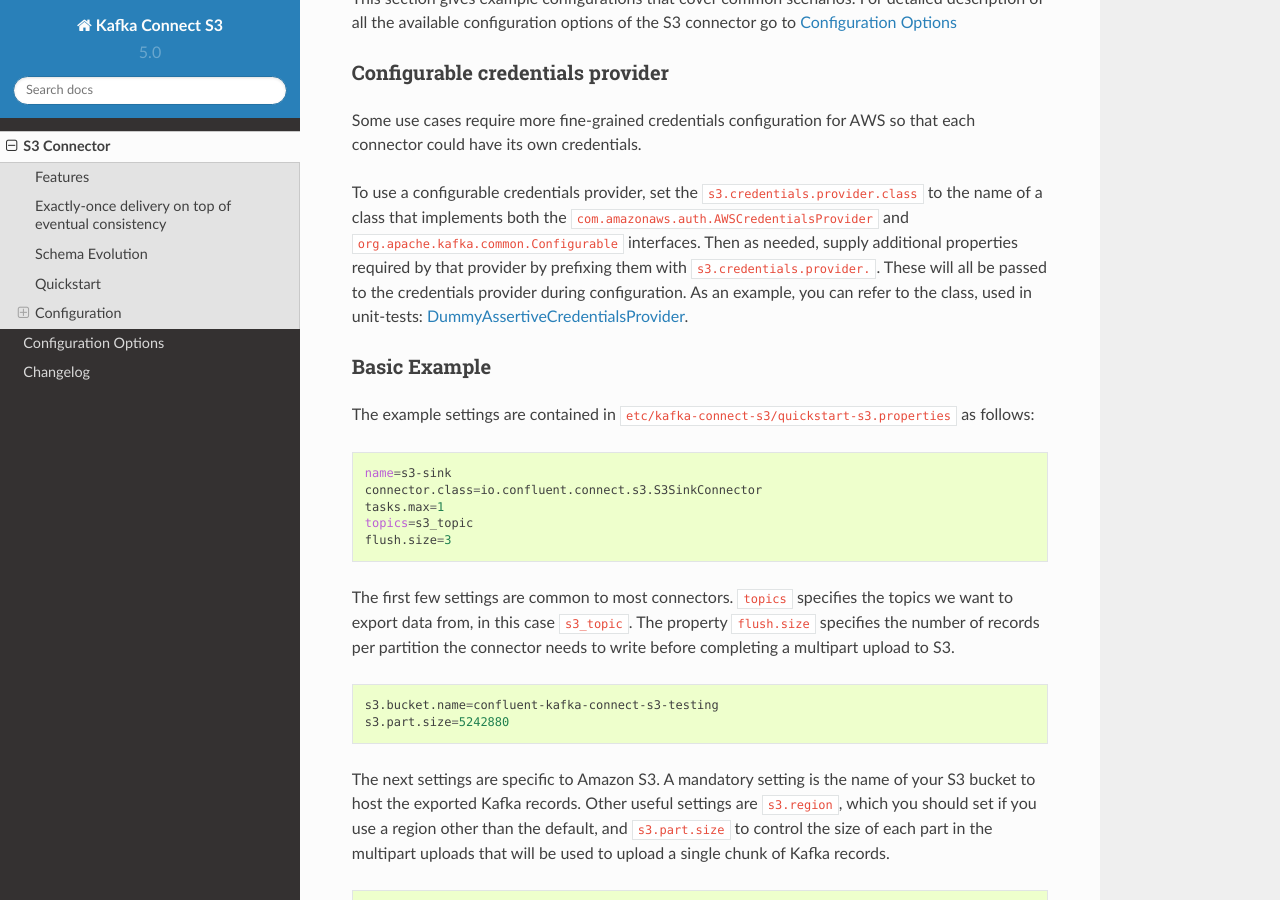
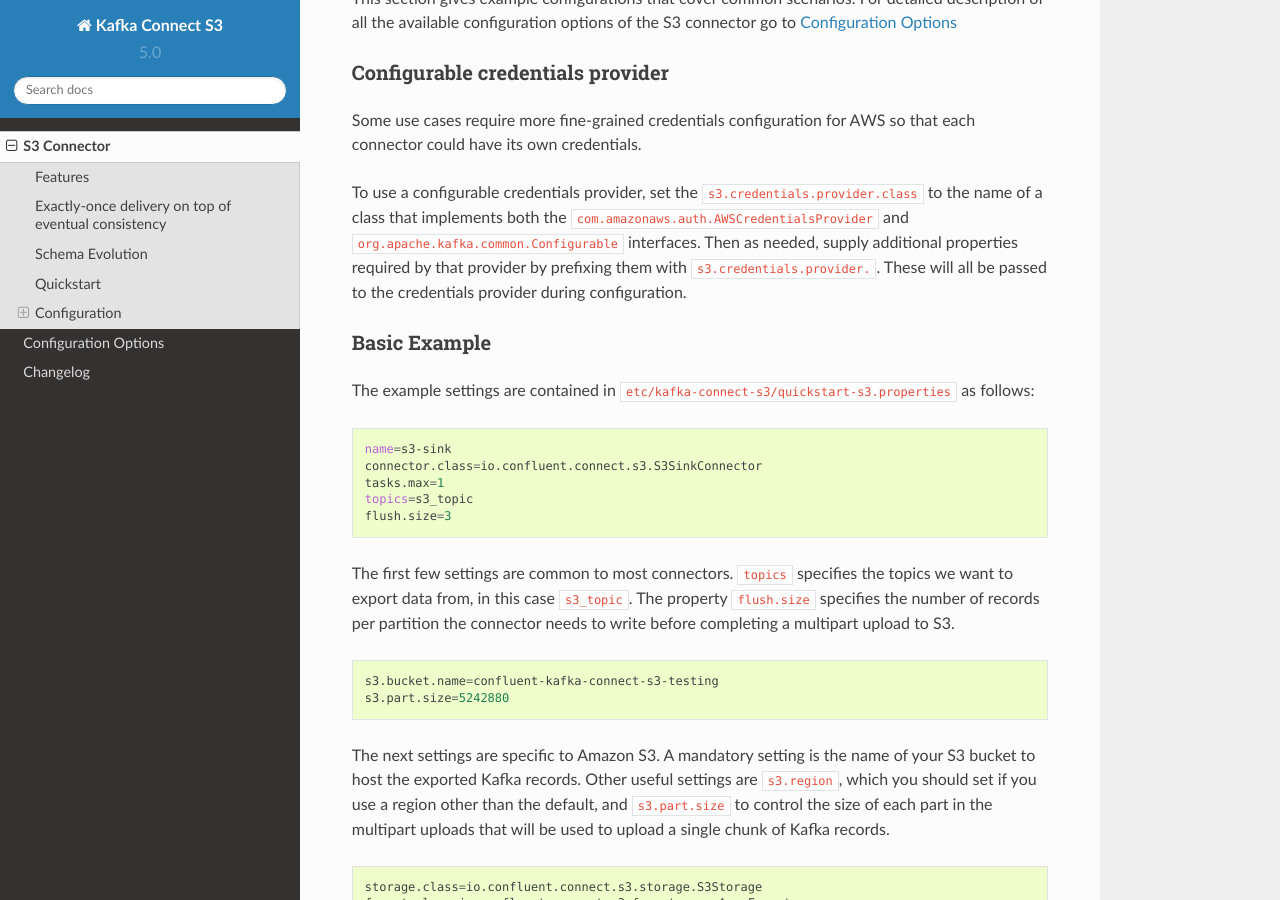
Before and after one commit to confluentinc/kafka-connect-storage-cloud, a Sphinx documentation site: the page built from kafka-connect-s3/docs/s3_connector.rst, in a window 1280 px wide and 900 px high, scrolled down 5643 px. Built offline with Sphinx 7.4.7 and the Read the Docs theme 2.0.0, drawn with Linux system fonts in a browser that asks for light colours.

Commit message:
CC-149. Removed reference to unit test from doc.

```diff
--- a/kafka-connect-s3/docs/s3_connector.rst
+++ b/kafka-connect-s3/docs/s3_connector.rst
@@ -263,10 +263,6 @@
 and ``org.apache.kafka.common.Configurable`` interfaces.
 Then as needed, supply additional properties required by that provider by prefixing them
 with ``s3.credentials.provider.``. These will all be passed to the credentials provider during configuration.
-As an example, you can refer to the class, used in unit-tests:
-`DummyAssertiveCredentialsProvider <https://github.com/
-confluentinc/kafka-connect-storage-cloud/blob/master/kafka-connect-s3/src/test/java/io/confluent
-/connect/s3/DummyAssertiveCredentialsProvider.java>`_.
 
 Basic Example
 ~~~~~~~~~~~~~
```
